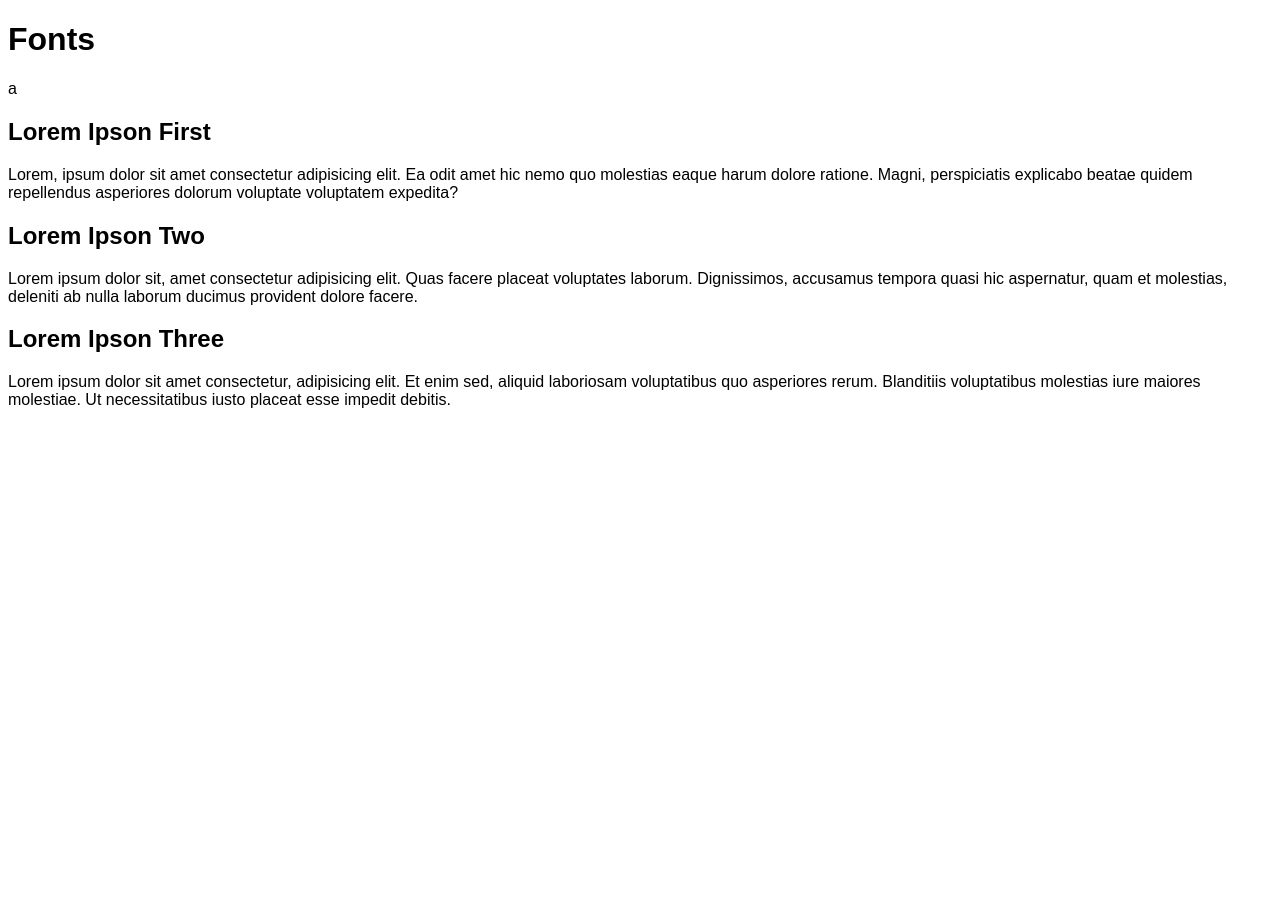
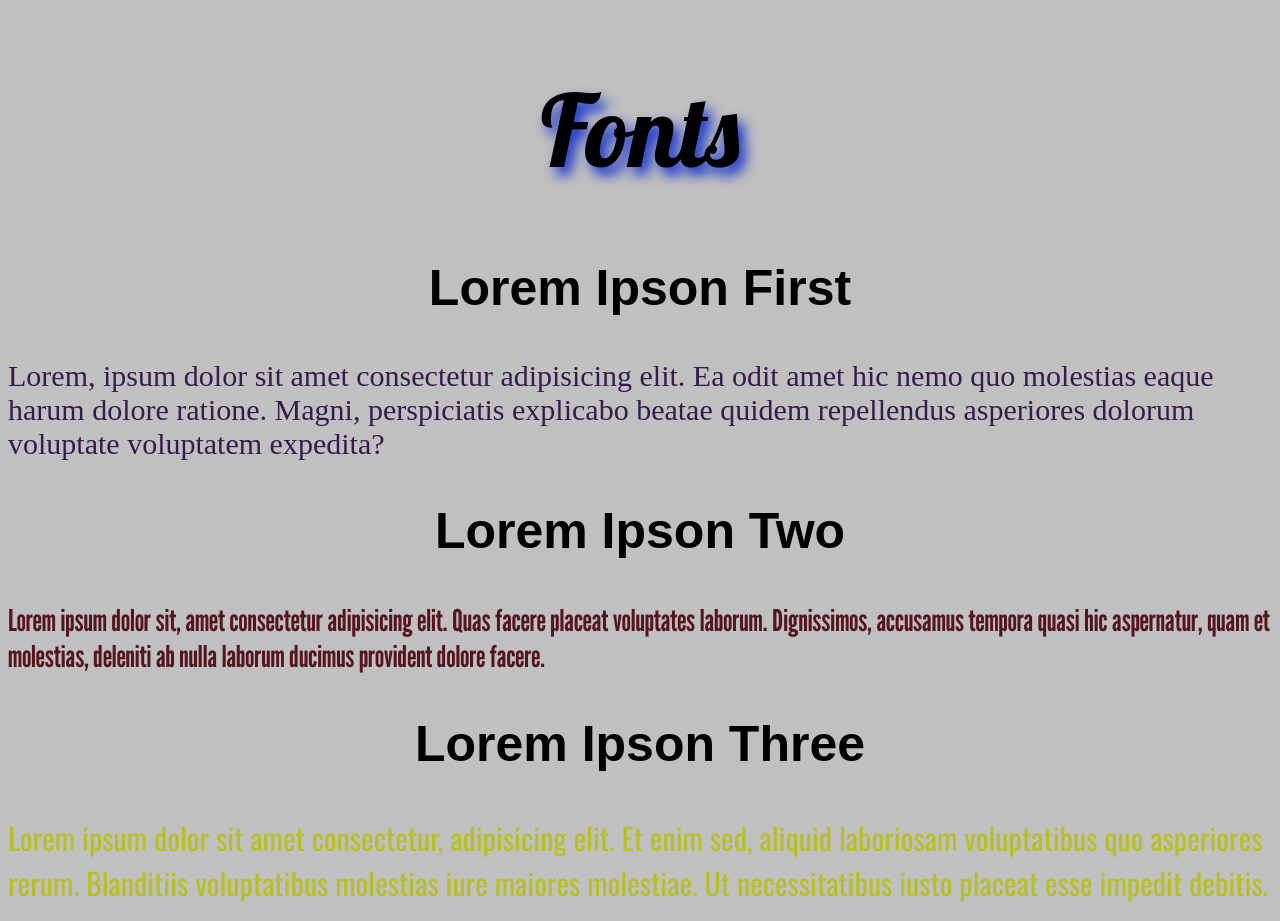
Before and after one commit to Aleks94k/https---github.com-Aleks94k-FontsCssHW, a plain HTML site: page index.html in a window 1280 px wide. Before the commit the page ends 800 px from the top, so only its background shows below. Drawn offline with nearby package versions, Linux system fonts and the light colour scheme.

Commit message:
finish Fonts

```diff
--- a/Css/custom.css
+++ b/Css/custom.css
@@ -1,3 +1,46 @@
-font-family: 'League Gothic', sans-serif;
-font-family: 'Lobster', cursive;
-font-family: 'Oswald', sans-serif;
+font-face {
+    font-family: "Caveat";
+    font-style: normal;
+    font-weight: 400;
+    font-display: swap;
+    src: local("Caveat"),
+    url("/Fonts/Caveat/Caveat-VariableFont_wght.woff") format("woff");
+}
+h1 {
+    font-family: 'Lobster', cursive;
+    text-align: center;
+    font-weight: 400;
+    font-size: 100px;
+    text-shadow: 6px 8px 13px rgb(17 45 206);
+}
+h2 {
+    font-family: "Ceveat" , sans-serif;
+    font-size: 50px;
+    text-align: center;
+}
+.text_first {
+    text-decoration-color: blue;
+    font-family: "Caveat";
+    font-size: 30px;
+    font-weight: 400;
+    text-indent: 50px;
+    color: rgb(53, 28, 77);
+}
+.text_two{
+    text-decoration-color: rgb(23, 212, 33);
+    font-family: 'League Gothic';
+    font-size: 30px;
+    font-weight: 400;
+    text-indent: 50px;
+    color: rgb(85, 21, 30);
+    text-align: center;
+}
+.text_three {
+    text-decoration-color: rgb(23, 212, 33);
+    font-family: 'Oswald';
+    font-size: 30px;
+    font-weight: 400;
+    text-indent: 50px;
+    color: rgb(182, 192, 36);
+    text-align: center;
+}
--- a/Css/style.css
+++ b/Css/style.css
@@ -1,12 +1,4 @@
-font-face {
-    font-family: "Caveat";
-    font-style: normal;
-    font-weight: 400;
-    font-display: swap;
-    src: local("Caveat"),
-    url("/Fonts/Caveat/Caveat-VariableFont_wght.woff") format("woff");
 
+    body {
+        background-color: silver;
     }
-    * {
-        font-family: "Ceveat" , sans-serif;
-      }
--- a/index.html
+++ b/index.html
@@ -16,18 +16,18 @@
 
 </head>
 <body>
-    <h1>Fonts</h1> a
-    <div class="text_first">
+    <h1>Fonts</h1>
+    <div >
         <h2>Lorem Ipson First</h2>
-        <p>Lorem, ipsum dolor sit amet consectetur adipisicing elit. Ea odit amet hic nemo quo molestias eaque harum dolore ratione. Magni, perspiciatis explicabo beatae quidem repellendus asperiores dolorum voluptate voluptatem expedita?</p>
+        <p><span class="text_first"> Lorem, ipsum dolor sit amet consectetur adipisicing elit. Ea odit amet hic nemo quo molestias eaque harum dolore ratione. Magni, perspiciatis explicabo beatae quidem repellendus asperiores dolorum voluptate voluptatem expedita?</span></p>
+    </div >
+    <div >
+        <h2>Lorem Ipson Two</h2>
+        <p><span class="text_two"> Lorem ipsum dolor sit, amet consectetur adipisicing elit. Quas facere placeat voluptates laborum. Dignissimos, accusamus tempora quasi hic aspernatur, quam et molestias, deleniti ab nulla laborum ducimus provident dolore facere.</span></p>
     </div>
-    <div class="text_Two">
-        <h2>Lorem Ipson Two</h2>
-        <p>Lorem ipsum dolor sit, amet consectetur adipisicing elit. Quas facere placeat voluptates laborum. Dignissimos, accusamus tempora quasi hic aspernatur, quam et molestias, deleniti ab nulla laborum ducimus provident dolore facere.</p>
-    </div>
-    <div class="text_three">
+    <div >
         <h2>Lorem Ipson Three</h2>
-        <p>Lorem ipsum dolor sit amet consectetur, adipisicing elit. Et enim sed, aliquid laboriosam voluptatibus quo asperiores rerum. Blanditiis voluptatibus molestias iure maiores molestiae. Ut necessitatibus iusto placeat esse impedit debitis.</p>
+        <p><span class="text_three"> Lorem ipsum dolor sit amet consectetur, adipisicing elit. Et enim sed, aliquid laboriosam voluptatibus quo asperiores rerum. Blanditiis voluptatibus molestias iure maiores molestiae. Ut necessitatibus iusto placeat esse impedit debitis.</span></p>
     </div>
 </body>
 </html>
```
